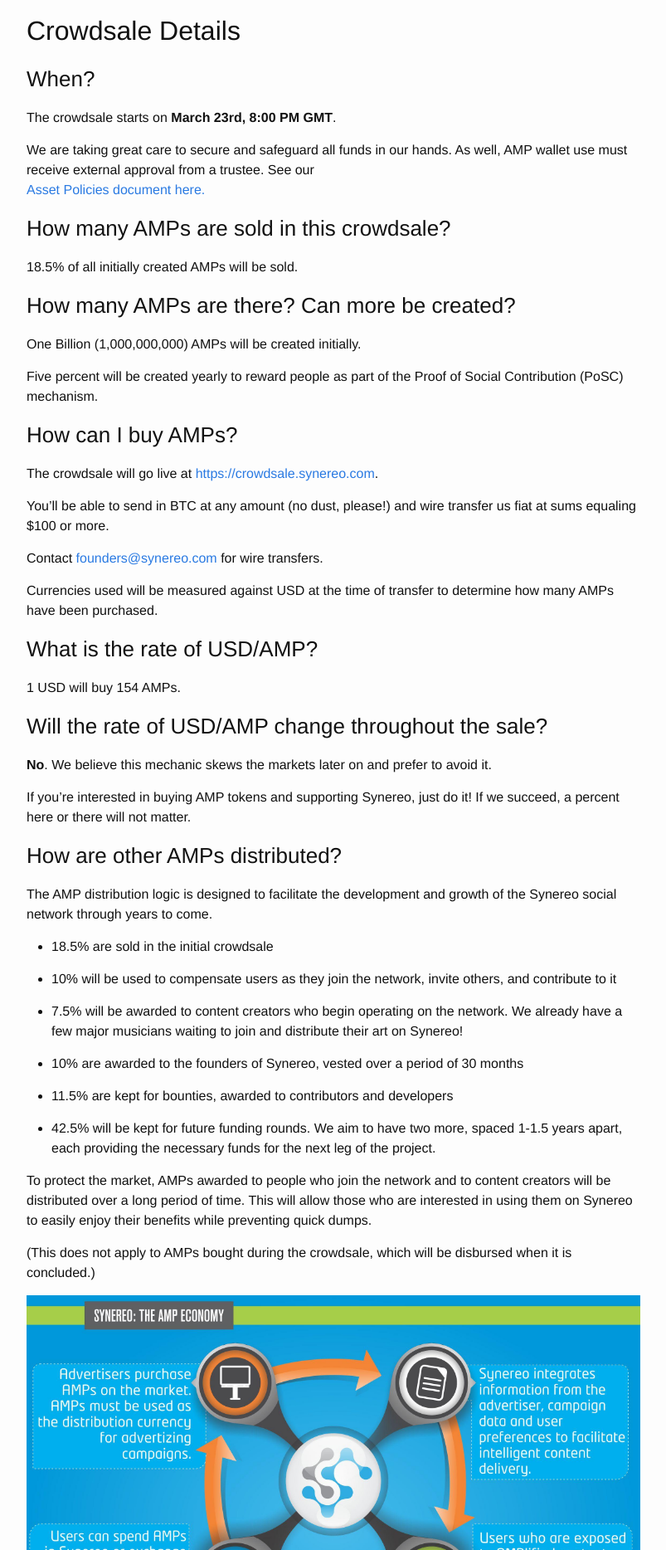
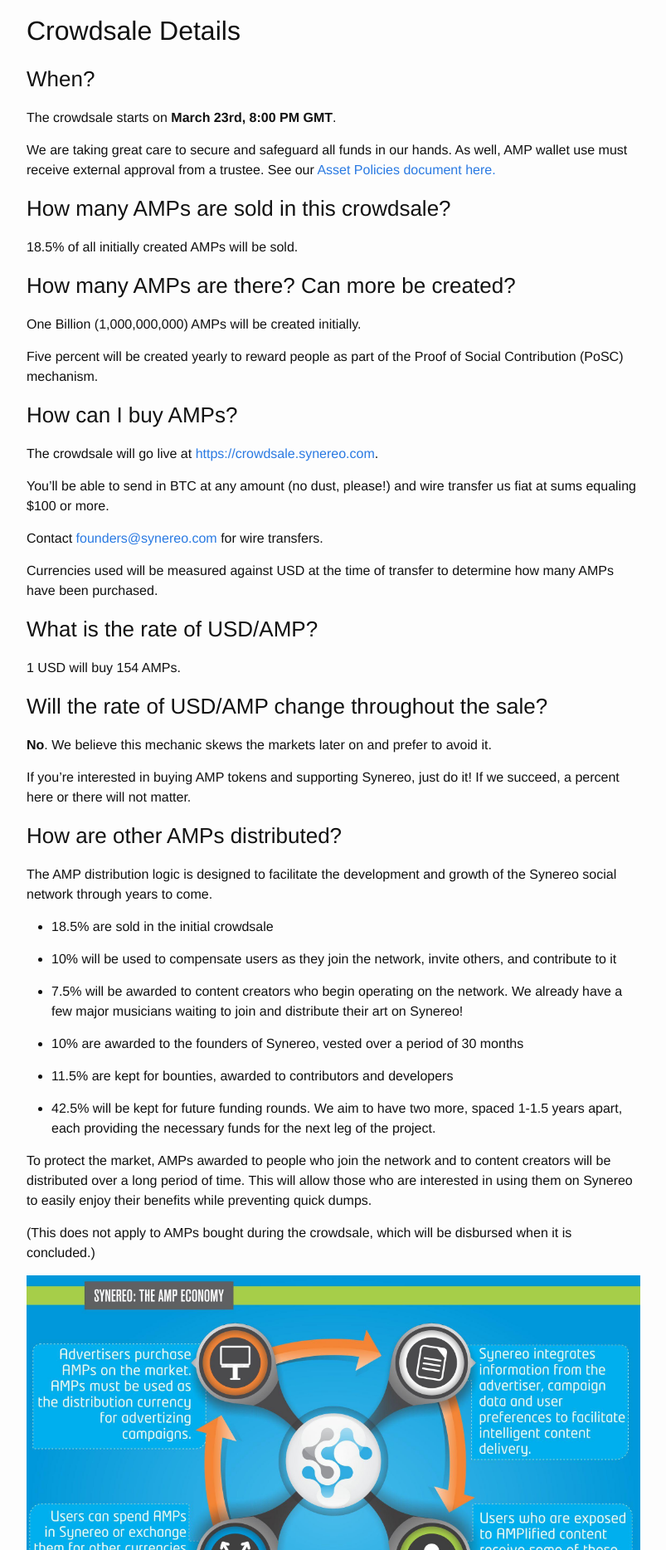
Before and after one commit to synereo/blog.synereo.com, a Jekyll site: the page built from _posts/2015-03-18-crowdsale.markdown, in a window 1280 px wide. Shown: the part 2523-4391 px from the top of the page at 83% size, without its empty margins (238-1041 px from the left). Built offline with Jekyll 4.4.1, drawn with Linux system fonts in a browser that asks for light colours; a script that is not in the unit is left out.

Commit message:
Update 2015-03-18-crowdsale.markdown

```diff
--- a/_posts/2015-03-18-crowdsale.markdown
+++ b/_posts/2015-03-18-crowdsale.markdown
@@ -65,7 +65,7 @@
 
 The crowdsale starts on **March 23rd, 8:00 PM GMT**.
 
-We are taking great care to secure and safeguard all funds in our hands. As well, AMP wallet use must receive external approval from a trustee. See our [Asset Policies document here.](https://docs.google.com/document/d/1zLBm8OHt5-81flihJ6iSKEm0WbRa6FL0mJ5ivBN34Po/edit?userstoinvite=greg@synereo.com&actionButton=1#){: style="display: block; text-align: left;"}
+We are taking great care to secure and safeguard all funds in our hands. As well, AMP wallet use must receive external approval from a trustee. See our [Asset Policies document here.](https://docs.google.com/document/d/1zLBm8OHt5-81flihJ6iSKEm0WbRa6FL0mJ5ivBN34Po/edit?userstoinvite=greg@synereo.com&actionButton=1#)
 
 
 ### How many AMPs are sold in this crowdsale?
```
